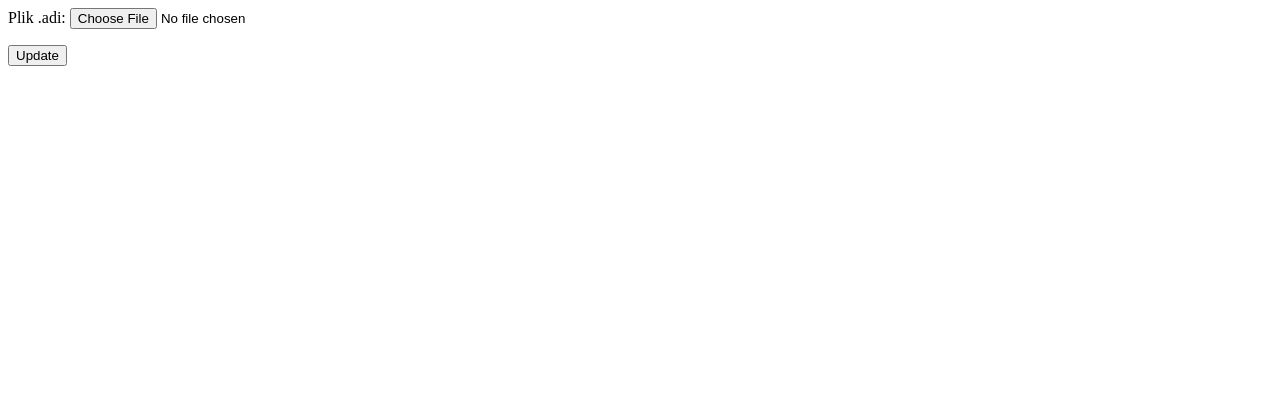
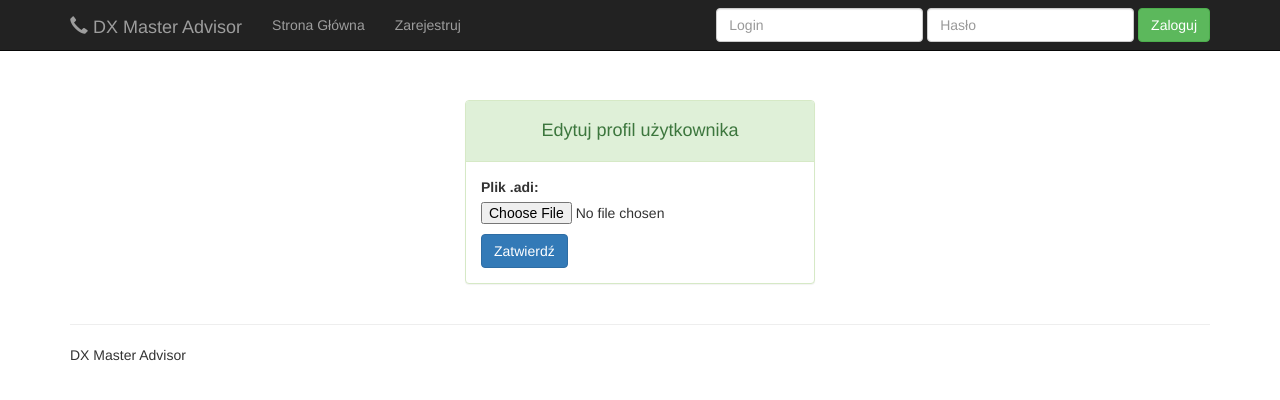
Before and after one commit to szwagier90/DXClusterMaster, a Django app: template project/dx/templates/auth/user_form.html in a window 1280 px wide. Shown: the top 400 px of the page. Run offline with Django 3.2, Linux system fonts and the light colour scheme; the template is opened without the code that fills it: values that come from a table or form of the project are taken from there, others are empty; some libraries are stand-ins or nearby versions.

Commit message:
Styled user_form page

```diff
--- a/project/dx/forms.py
+++ b/project/dx/forms.py
@@ -1,4 +1,17 @@
+# -*- coding: utf-8 -*-
+
 from django import forms
+
+from django.contrib.auth.models import User
 
 class LogUploadForm(forms.Form):
     file = forms.FileField(label='Plik .adi', widget=forms.FileInput())
+
+class ProfileEditForm(forms.ModelForm):
+    first_name = forms.CharField(label=u'Imię', widget=forms.TextInput(attrs={'class': 'form-control'}))
+    last_name = forms.CharField(label=u'Nazwisko', widget=forms.TextInput(attrs={'class': 'form-control'}))
+    email = forms.CharField(label=u'E-mail', widget=forms.TextInput(attrs={'class': 'form-control'}))
+
+    class Meta:
+        model = User
+        fields = ['first_name', 'last_name', 'email']
--- a/project/dx/templates/auth/user_form.html
+++ b/project/dx/templates/auth/user_form.html
@@ -1,4 +1,19 @@
-<form action="" method="post">{% csrf_token %}
-    {{ form.as_p }}
-    <input type="submit" value="Update" />
-</form>
+{% extends "dx/base.html" %}
+
+{% block content %}
+<div class="container">
+    <div style="margin-top:50px;" class="mainbox col-md-4 col-md-offset-4 col-sm-8 col-sm-offset-2">
+        <div class="panel panel-success">
+            <div class="panel-heading">
+                <h4 class="text-center">Edytuj profil użytkownika <b>{{ user.username }}</b></h4>
+            </div>
+            <div style="padding-top:15px" class="panel-body" >
+                <form action="" method="post">{% csrf_token %}
+                    {{ form.as_p }}
+                    <button type="submit" class="btn btn-primary">Zatwierdź</button>
+                </form>
+            </div>
+        </div>
+    </div>
+</div>
+{% endblock content %}
--- a/project/dx/views.py
+++ b/project/dx/views.py
@@ -12,7 +12,7 @@
 from django.contrib.auth.models import User
 
 from models import Spot, Operator, Entity, Band, Prefix, QSO, FileProcessingProgress, Filter
-from forms import LogUploadForm
+from forms import LogUploadForm, ProfileEditForm
 
 from tempfile import NamedTemporaryFile
 
@@ -175,6 +175,7 @@
     model = User
     fields = ['first_name', 'last_name', 'email']
     success_url = reverse_lazy('profile')
+    form_class = ProfileEditForm
 
     def get_object(self, queryset=None):
         obj = User.objects.get(username=self.request.user)
```
